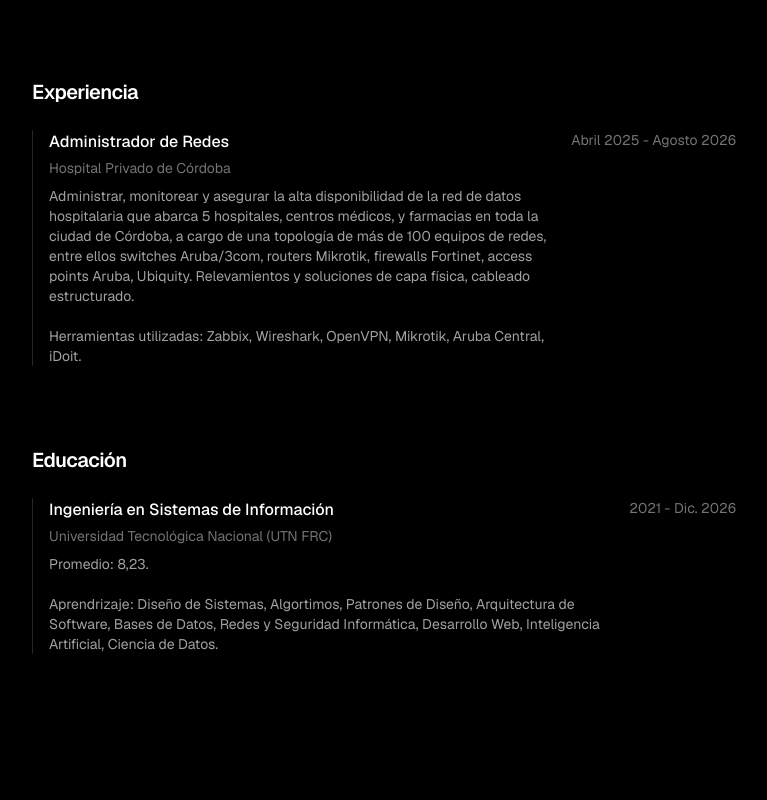
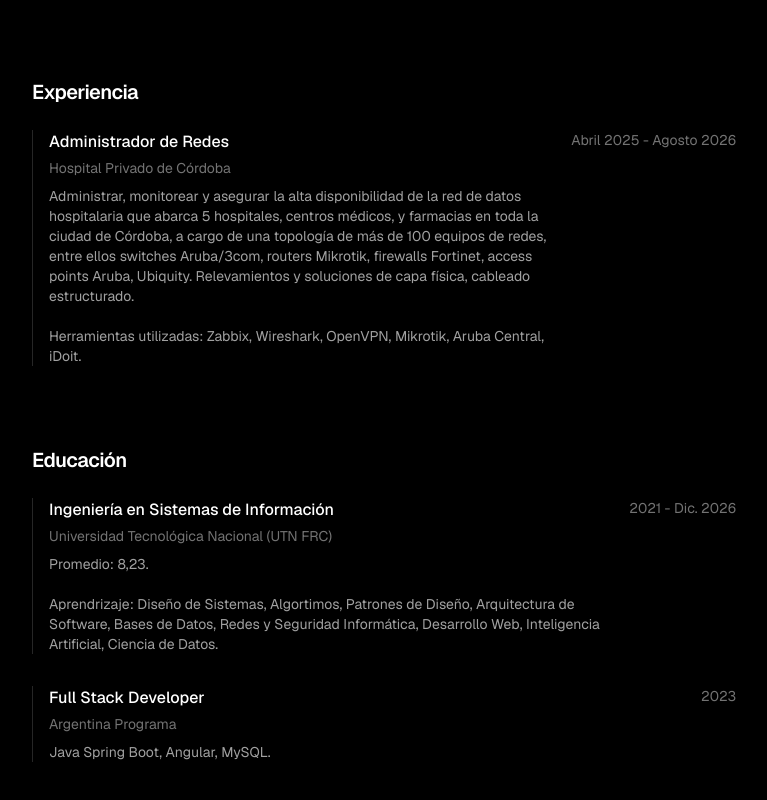
Before and after one commit to juanro03/Portfolio, a Next.js app: page / in a window 1280 px wide. Shown: the part 1190-1990 px from the top of the page, without its empty margins (256-1023 px from the left). Before the commit the page ends 1940 px from the top, so only its background shows below. Built offline with nearby package versions, Linux system fonts and the light colour scheme.

Commit message:
education update

```diff
--- a/app/page.tsx
+++ b/app/page.tsx
@@ -90,6 +90,12 @@ const education = [
     institution: "Universidad Tecnológica Nacional (UTN FRC)",
     date: "2021 - Dic. 2026",
     description: "Promedio: 8,23.\n\nAprendrizaje: Diseño de Sistemas, Algortimos, Patrones de Diseño, Arquitectura de Software, Bases de Datos, Redes y Seguridad Informática, Desarrollo Web, Inteligencia Artificial, Ciencia de Datos."
+  },
+  {
+    degree: "Full Stack Developer",
+    institution: "Argentina Programa",
+    date: "2023",
+    description: "Java Spring Boot, Angular, MySQL."
   }
 ];
 
```
